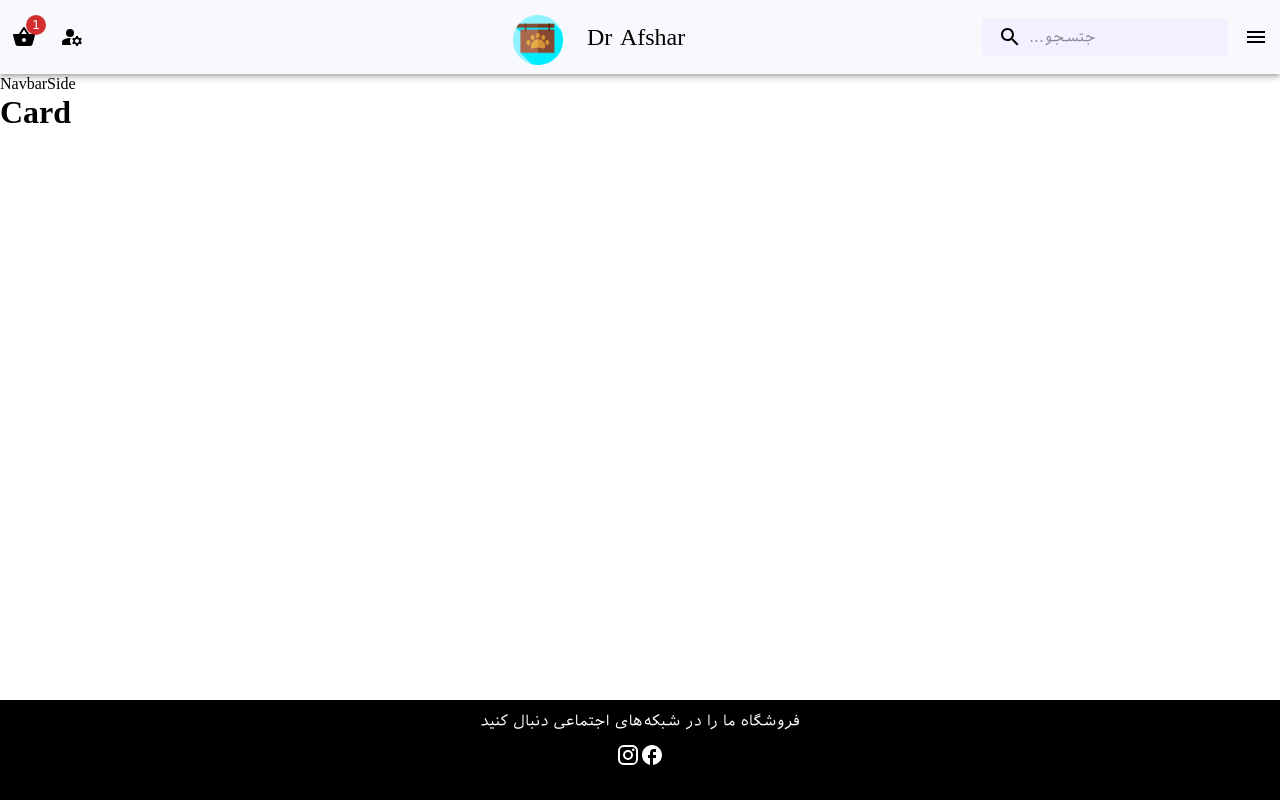
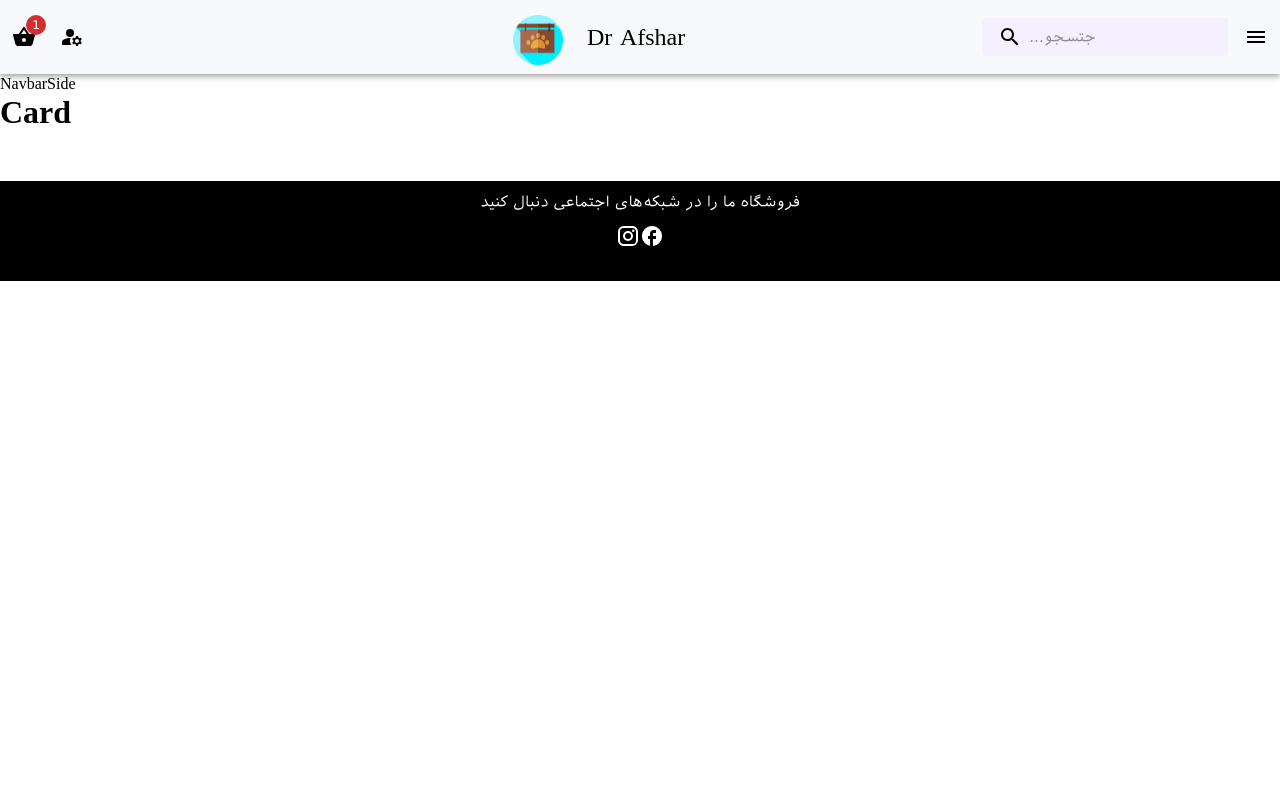
Before and after one commit to aynazheydariafshar/ecommerce-pet-shop, a React (Create React App) app in the folder ecommerce/: page /card in a window 1280 px wide. Built offline with nearby package versions, Linux system fonts and the light colour scheme.

Commit message:
fix : remove absoulte

```diff
--- a/ecommerce/src/Layout/structerLayout/Footer.js
+++ b/ecommerce/src/Layout/structerLayout/Footer.js
@@ -10,9 +10,9 @@ const FooterContainer = styled('div')({
     backgroundColor: 'black',
     paddingTop: 10,
     height: 100,
-    position: 'absolute',
     bottom: 0,
     width: '100%',
+    marginTop : '50px'
 });
 
 const Footer = () => {
```
